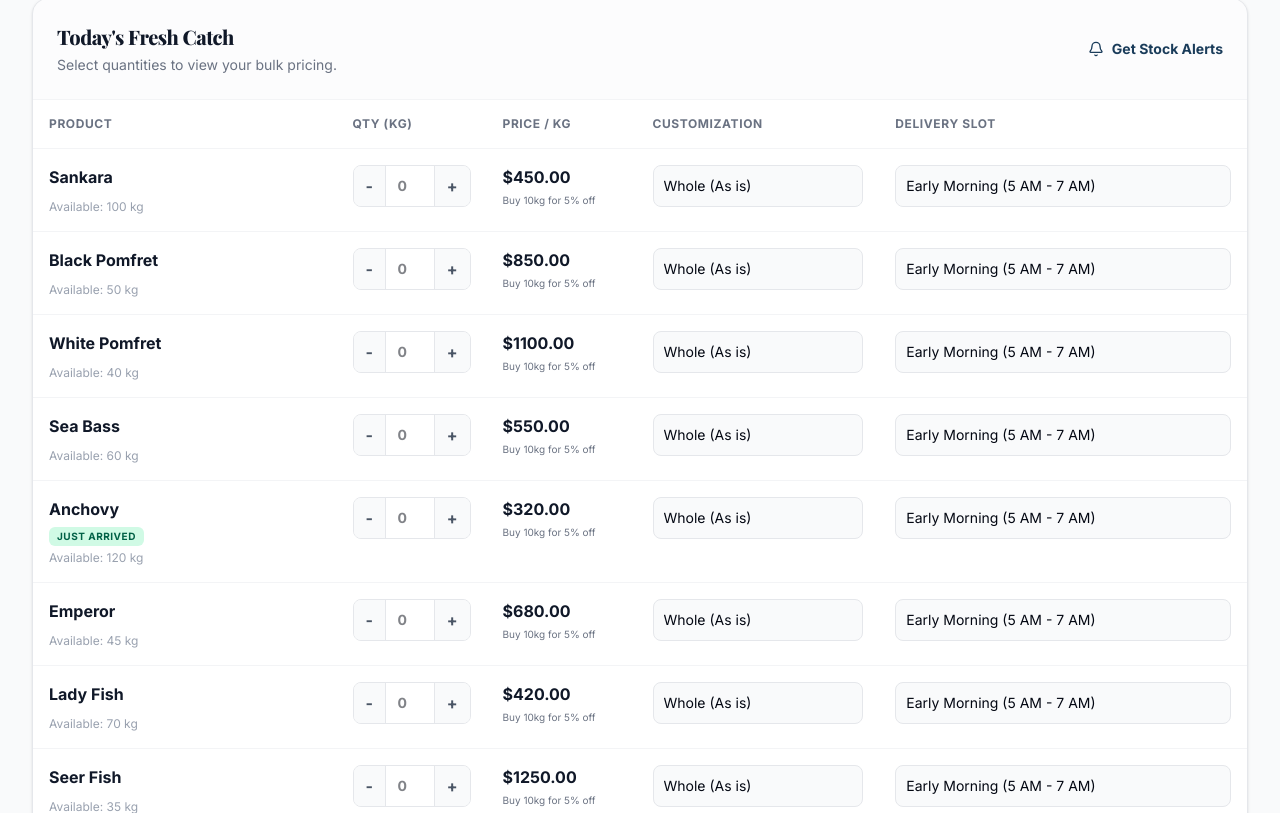
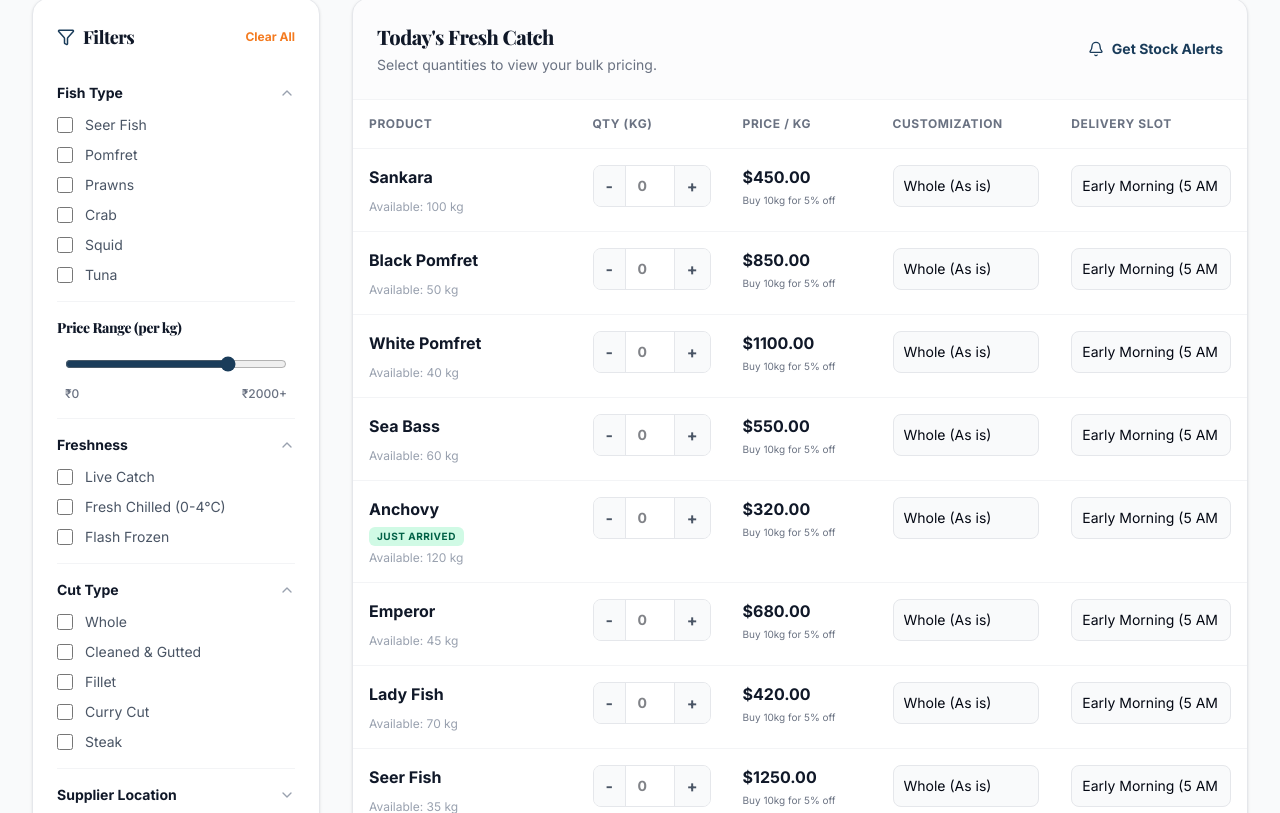
Before and after one commit to VishnuSenpaiIT/Kadal_2_Kaddai, a React (Vite) app: page /b2b in a window 1280 px wide. Shown: the part 1027-1840 px from the top of the page. Built offline with nearby package versions, Linux system fonts and the light colour scheme; a web font is replaced by a local one.

Commit message:
Add clean, structured filter sidebar to B2B Dashboard

```diff
--- a/src/pages/B2BDashboard.tsx
+++ b/src/pages/B2BDashboard.tsx
@@ -35,6 +35,31 @@ const PAST_ORDERS = [
   { id: 'B2B-8829', date: 'Yesterday, 6:00 AM', items: '20kg Seer Fish, 10kg Prawns', total: 15400 },
   { id: 'B2B-8821', date: 'Mon, 6:00 AM', items: '15kg Seer Fish, 5kg Crab', total: 12200 },
 ];
+
+const FilterSection = ({ title, options, defaultOpen = true }: { title: string, options: string[], defaultOpen?: boolean }) => {
+  const [isOpen, setIsOpen] = useState(defaultOpen);
+  return (
+    <div className="border-b border-gray-100 py-4 last:border-0">
+      <button
+        className="flex items-center justify-between w-full font-bold text-sm text-gray-900 group cursor-pointer outline-none"
+        onClick={() => setIsOpen(!isOpen)}
+      >
+        {title}
+        <ChevronDown size={16} className={cn("text-gray-400 transition-transform duration-300", isOpen ? "rotate-180" : "")} />
+      </button>
+      <div className={cn("overflow-hidden transition-all duration-300", isOpen ? "max-h-64 opacity-100 mt-3" : "max-h-0 opacity-0")}>
+        <div className="space-y-2.5">
+          {options.map(opt => (
+            <label key={opt} className="flex items-center gap-3 cursor-pointer group">
+              <input type="checkbox" className="w-4 h-4 rounded border-gray-300 text-brand-primary focus:ring-brand-primary/20 cursor-pointer" />
+              <span className="text-sm text-gray-600 group-hover:text-gray-900 transition-colors">{opt}</span>
+            </label>
+          ))}
+        </div>
+      </div>
+    </div>
+  );
+};
 
 export default function B2BDashboard() {
   const navigate = useNavigate();
@@ -388,8 +413,39 @@ export default function B2BDashboard() {
            </a>
         </div>
 
-        {/* Bulk Ordering Table */}
-        <div id="ordering-table" className="bg-white rounded-2xl shadow-sm border border-gray-200 overflow-hidden">
+        {/* Layout with Sidebar & Table */}
+        <div className="flex flex-col lg:flex-row gap-8 items-start">
+
+          {/* Filters Sidebar */}
+          <aside className="w-full lg:w-72 shrink-0 bg-white border border-gray-200 rounded-2xl p-6 lg:sticky lg:top-28 shadow-sm">
+            <div className="flex items-center justify-between mb-4">
+              <h3 className="font-bold text-lg text-gray-900 flex items-center gap-2">
+                <Filter size={18} className="text-brand-primary" />
+                Filters
+              </h3>
+              <button className="text-xs font-bold text-brand-secondary hover:underline">Clear All</button>
+            </div>
+
+            <FilterSection title="Fish Type" options={['Seer Fish', 'Pomfret', 'Prawns', 'Crab', 'Squid', 'Tuna']} />
+
+            <div className="border-b border-gray-100 py-4">
+              <h4 className="font-bold text-sm text-gray-900 mb-4">Price Range (per kg)</h4>
+              <div className="px-2">
+                <input type="range" min="0" max="2000" defaultValue="1500" className="w-full accent-brand-primary cursor-pointer" />
+                <div className="flex justify-between text-xs text-gray-500 font-medium mt-2">
+                  <span>₹0</span>
+                  <span>₹2000+</span>
+                </div>
+              </div>
+            </div>
+
+            <FilterSection title="Freshness" options={['Live Catch', 'Fresh Chilled (0-4°C)', 'Flash Frozen']} />
+            <FilterSection title="Cut Type" options={['Whole', 'Cleaned & Gutted', 'Fillet', 'Curry Cut', 'Steak']} />
+            <FilterSection title="Supplier Location" options={['Coastal Tamil Nadu', 'Kerala Backwaters', 'Andhra Coast', 'Gujarat Coast']} defaultOpen={false} />
+          </aside>
+
+          {/* Bulk Ordering Table */}
+          <div id="ordering-table" className="flex-1 w-full bg-white rounded-2xl shadow-sm border border-gray-200 overflow-hidden">
           <div className="p-6 border-b border-gray-100 flex flex-col sm:flex-row sm:items-center justify-between bg-gray-50/50 gap-4">
             <div>
               <h2 className="text-xl font-bold text-gray-900">Today's Fresh Catch</h2>
@@ -496,6 +552,7 @@ export default function B2BDashboard() {
             </table>
           </div>
         </div>
+        </div>
 
       </main>
 
```
